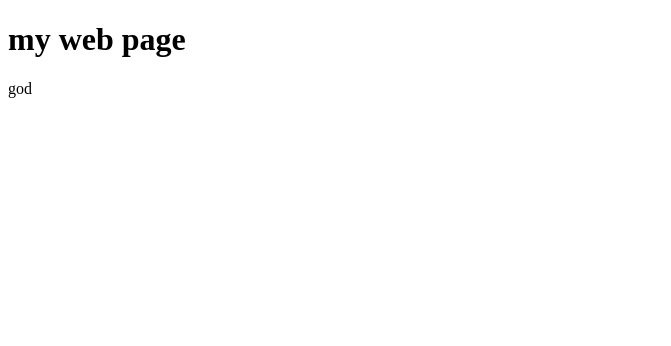
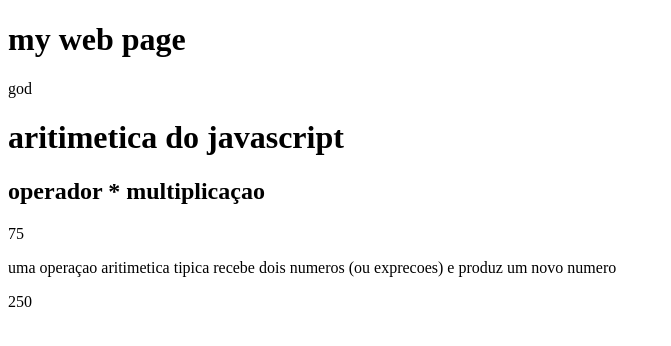
Before and after one commit to michiko-mad/variaveis2, a plain HTML site: page index.html in a window 1280 px wide. Shown: the whole page, without its empty margins (0-671 px from the left). Drawn offline with Linux system fonts and the light colour scheme.

Commit message:
variaveis2

```diff
--- a/index.html
+++ b/index.html
@@ -8,6 +8,13 @@
 <body>
     <h1 id="titulo">my web page</h1>
     <p id="demo"></p>
+    <h1>aritimetica do javascript</h1>
+    <h2>operador * multiplicaçao</h2>
+    <p id="resultado"></p>
+    <p> uma operaçao aritimetica tipica recebe dois numeros (ou exprecoes) e produz um novo numero</p>
+    <p id="resultado2"></p>
+
+
 
     <script src="javascript/script.js"></script>
 </body>
--- a/javascript/script.js
+++ b/javascript/script.js
@@ -1 +1,13 @@
 document.getElementById("demo").innerHTML = "god"
+
+let x, y, z;
+x= 5
+y= 15
+z= x*y;
+document.getElementById("resultado").innerHTML= z
+
+let a, b;
+a = 3
+b = (100+50*a)
+
+document.getElementById("resultado2").innerHTML= b
```
